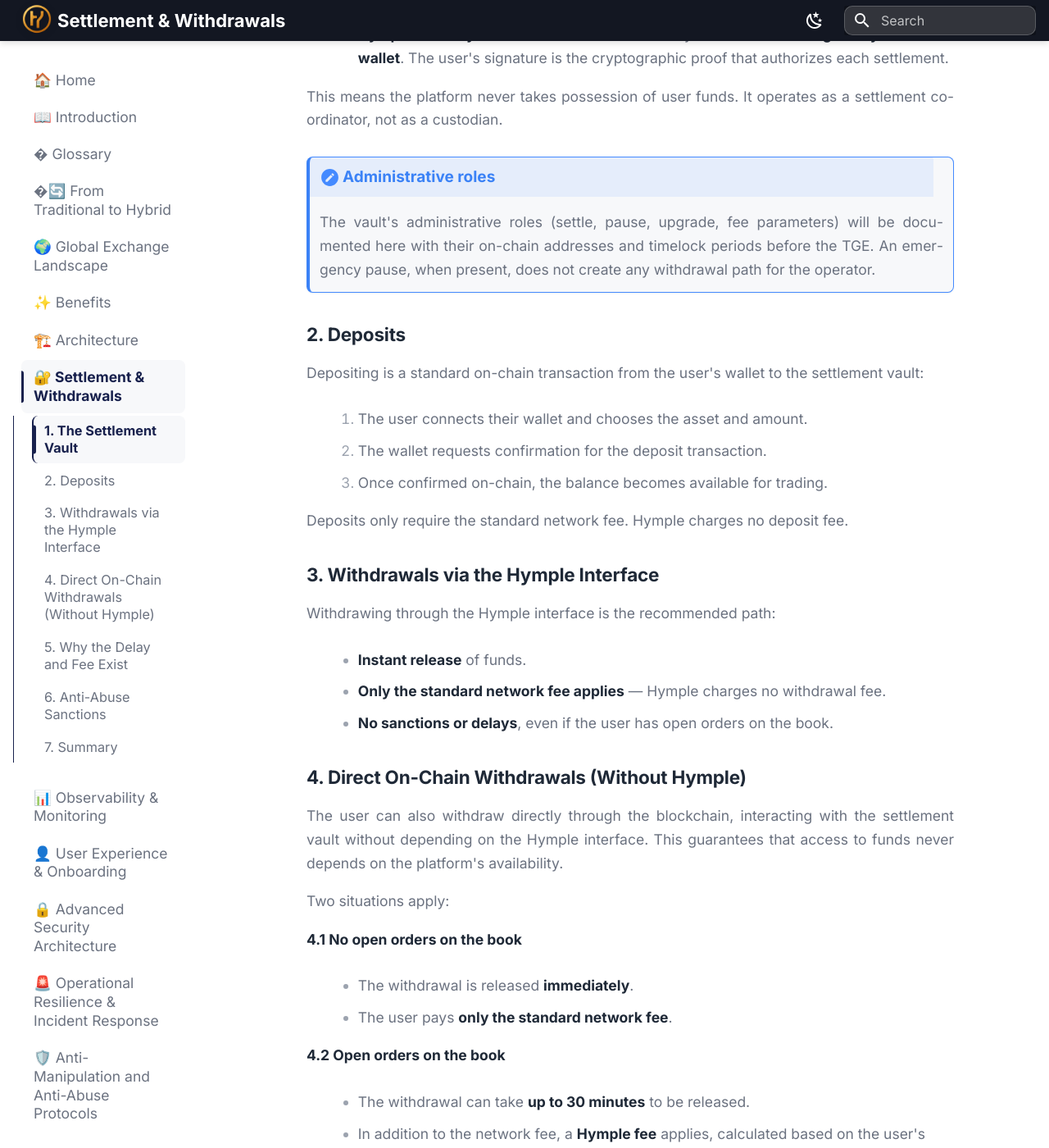
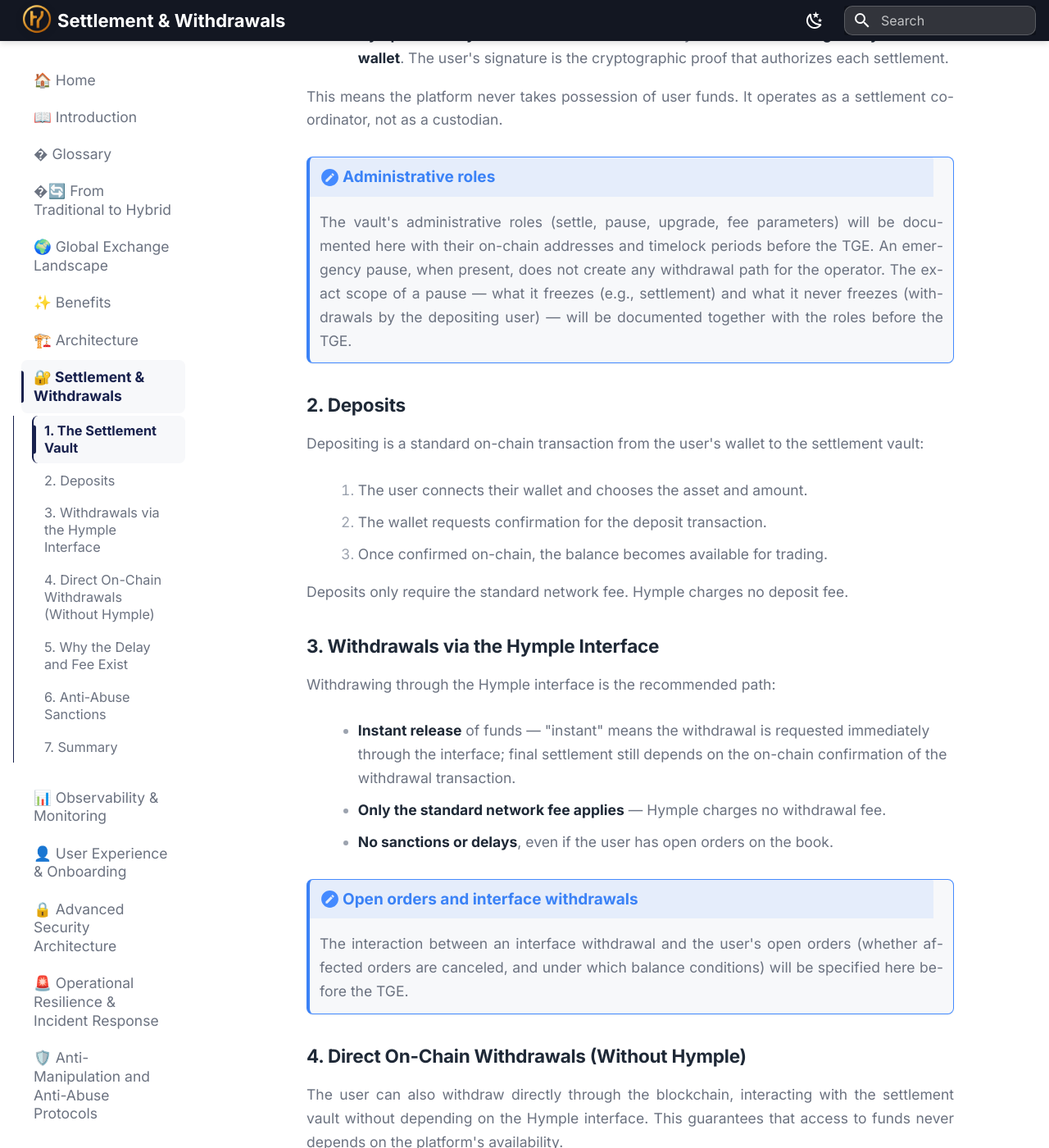
Before and after one commit to Hy-mple/hymple.docs, an MkDocs documentation site: the page built from docs/custody-withdrawals.md, in a window 1280 px wide and 1400 px high, scrolled down 838 px. Shown: the whole window at 82% size. Built offline with MkDocs 1.6.1 and Material for MkDocs 9.7.7, drawn with Linux system fonts in a browser that asks for light colours; some of the changed text lies outside the part shown.

Commit message:
docs: fortalece Settlement & Withdrawals com compromissos pré-TGE
- admin roles: inclui escopo do pause (o que trava e o que nunca trava)
- esclarece que saque 'instant' via UI ainda depende de confirmação on-chain
- marca como pré-TGE: fórmula da behavioral fee e comportamento de ordens abertas no saque via UI

```diff
--- a/docs/custody-withdrawals.md
+++ b/docs/custody-withdrawals.md
@@ -34,7 +34,7 @@
 This means the platform never takes possession of user funds. It operates as a settlement coordinator, not as a custodian.
 
 !!! note "Administrative roles"
-    The vault's administrative roles (settle, pause, upgrade, fee parameters) will be documented here with their on-chain addresses and timelock periods before the TGE. An emergency pause, when present, does not create any withdrawal path for the operator.
+    The vault's administrative roles (settle, pause, upgrade, fee parameters) will be documented here with their on-chain addresses and timelock periods before the TGE. An emergency pause, when present, does not create any withdrawal path for the operator. The exact scope of a pause — what it freezes (e.g., settlement) and what it never freezes (withdrawals by the depositing user) — will be documented together with the roles before the TGE.
 
 ### 2. Deposits
 
@@ -50,9 +50,12 @@
 
 Withdrawing through the Hymple interface is the recommended path:
 
-- **Instant release** of funds.
+- **Instant release** of funds — "instant" means the withdrawal is requested immediately through the interface; final settlement still depends on the on-chain confirmation of the withdrawal transaction.
 - **Only the standard network fee applies** — Hymple charges no withdrawal fee.
 - **No sanctions or delays**, even if the user has open orders on the book.
+
+!!! note "Open orders and interface withdrawals"
+    The interaction between an interface withdrawal and the user's open orders (whether affected orders are canceled, and under which balance conditions) will be specified here before the TGE.
 
 ### 4. Direct On-Chain Withdrawals (Without Hymple)
 
@@ -69,6 +72,9 @@
 
 - The withdrawal can take **up to 30 minutes** to be released.
 - In addition to the network fee, a **Hymple fee** applies, calculated based on the user's behavior history.
+
+!!! note "Behavioral fee"
+    The exact formula (or range) of the behavioral fee will be published here before the TGE, together with the objective criteria that scale it.
 
 ### 5. Why the Delay and Fee Exist
 
```
